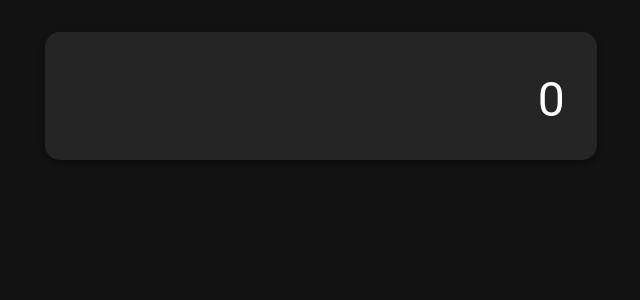
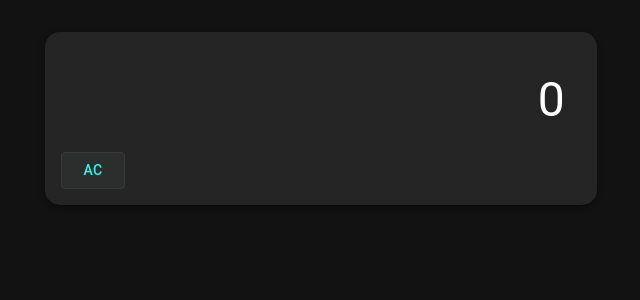
Before and after one commit to AhmedShaykh/Calculator-App, a React (Create React App) app: page / in a window 1280 px wide. Shown: the top 300 px of the page, without its empty margins (319-959 px from the left). Built offline with nearby package versions, Linux system fonts and the light colour scheme.

Commit message:
Git Init

```diff
--- a/src/App.tsx
+++ b/src/App.tsx
@@ -1,5 +1,6 @@
 import { Container, Grid, Paper, styled } from '@mui/material';
 import React, { useState } from 'react';
+import { GridOperationButton } from './Components/GridOperationButton';
 
 const CalculatorBase = styled(Paper)(({ theme }) => ({
   padding: theme.spacing(2),
@@ -21,7 +22,7 @@ function App() {
   const [currentValue, setCurrentValue] = useState("0");
   const [operation, setOperation] = useState("");
 
-  const selectedOperation = (operation: string) => {
+  const selectOperation = (operation: string) => {
     setOperation(operation)
   }
 
@@ -38,6 +39,12 @@ function App() {
               {currentValue}
             </OutputContainer>
           </Grid>
+          <Grid item container columnSpacing={1}>
+            <GridOperationButton
+              operation={"AC"}
+              selectOperation={selectOperation}
+              selectedOperation={operation} />
+          </Grid>
         </Grid>
       </CalculatorBase>
     </Container>
--- a/src/Components/GridOperationButton.tsx
+++ b/src/Components/GridOperationButton.tsx
@@ -8,7 +8,7 @@ interface GridOperationButtonProps {
 
 const StyledButton = styled(Button)<{ selected: boolean }>((props) => ({
     backgroundColor: "#2b2e2c",
-    borderColor: props.selected ? "#fff" : "#ff30ba",
+    borderColor: props.selected ? "#fff" : "#39393d",
 }))
 
 export const GridOperationButton: React.FC<GridOperationButtonProps> = ({
```
